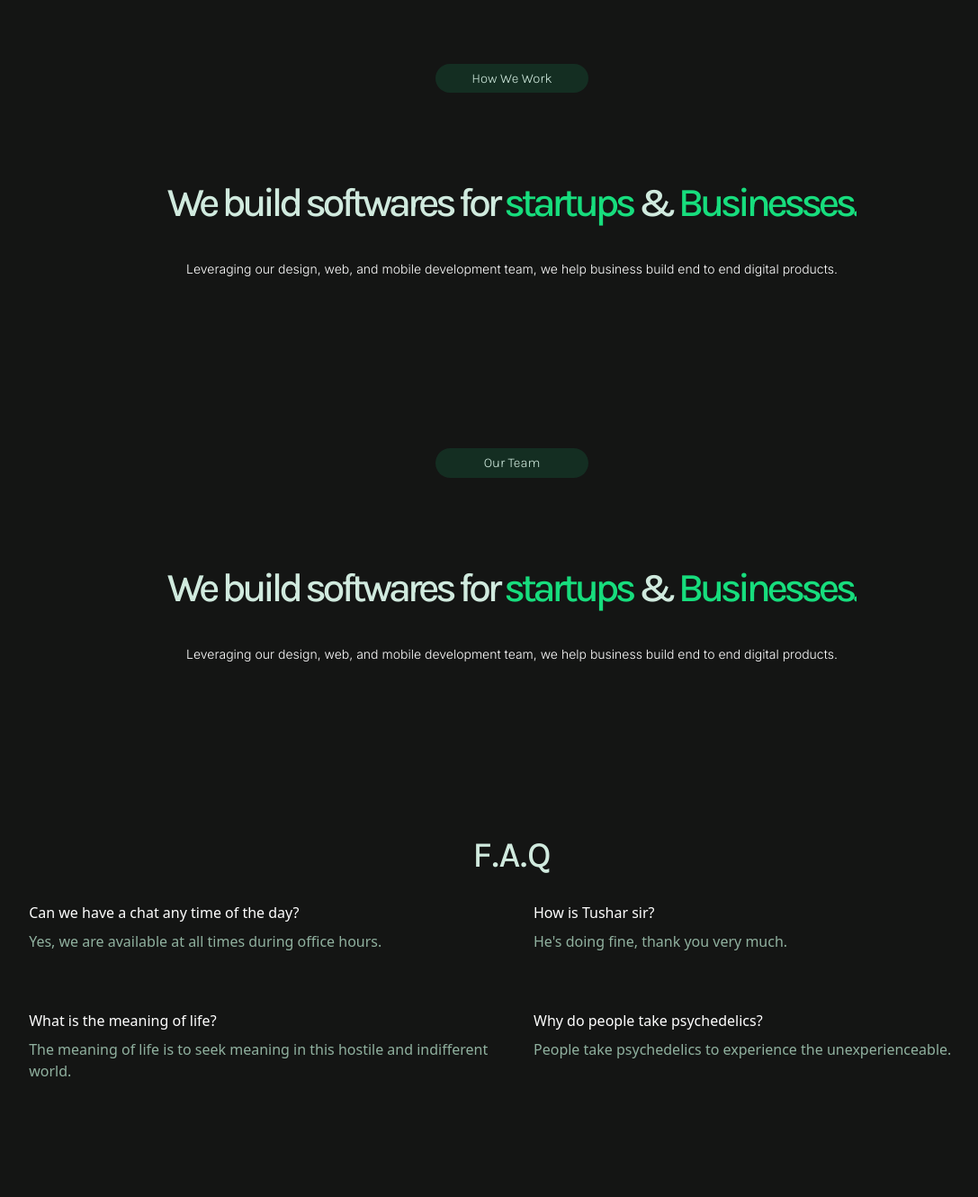
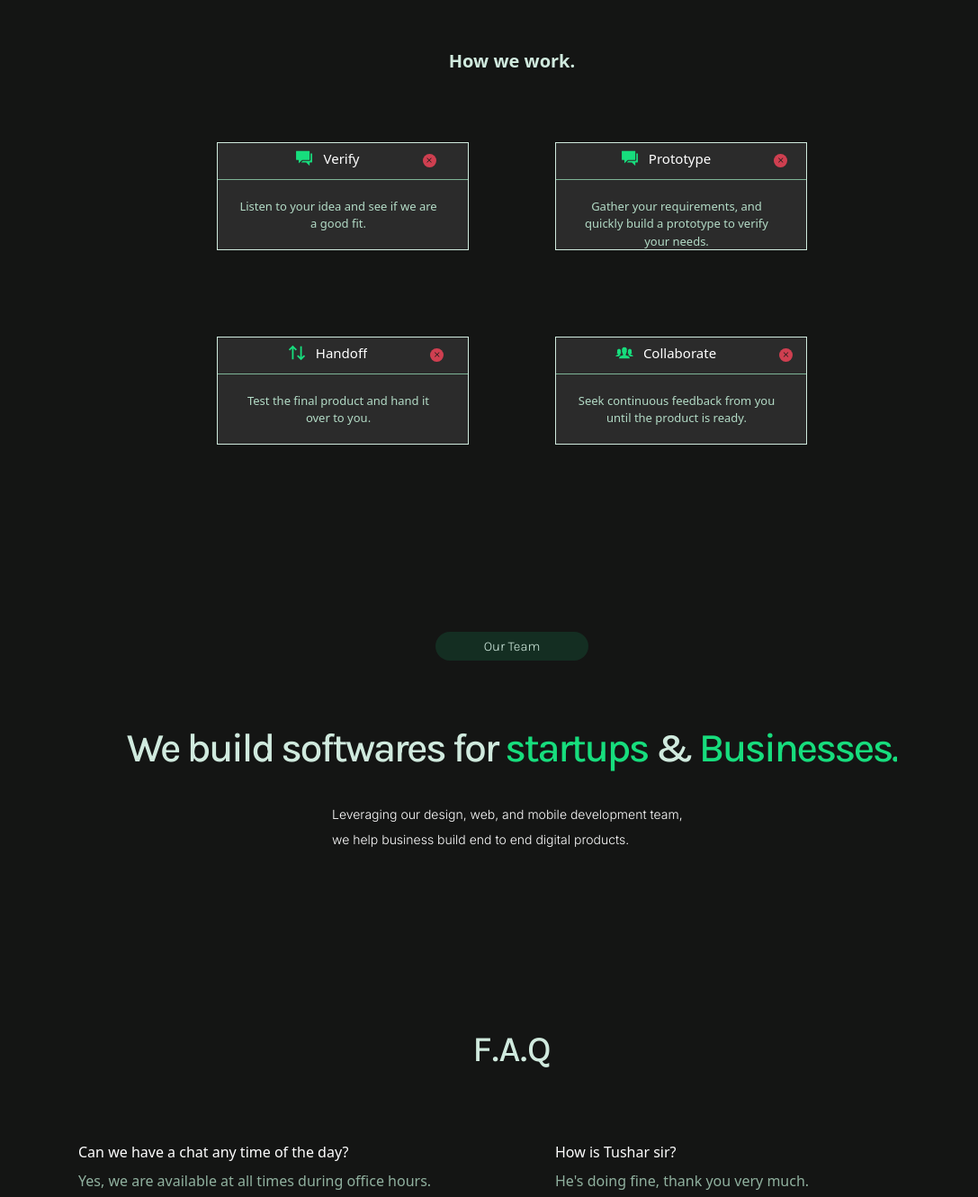
Before and after one commit to void-zenith/technobyte-homepage, a React (Create React App) app: page / in a window 1280 px wide. Shown: the part 1200-2530 px from the top of the page at 90% size, without its empty margins (71-1158 px from the left). Built offline with nearby package versions, Linux system fonts and the light colour scheme.

Commit message:
howwework added

```diff
--- a/package.json
+++ b/package.json
@@ -10,10 +10,12 @@
     "@testing-library/react": "^11.2.7",
     "@testing-library/user-event": "^12.8.3",
     "bootstrap": "^5.1.3",
+    "bootstrap-icons": "^1.7.2",
     "react": "^17.0.2",
     "react-alice-carousel": "^2.5.1",
     "react-bootstrap": "^2.0.3",
     "react-bootstrap-icons": "^1.6.1",
+    "react-curved-arrow": "^0.1.0",
     "react-dom": "^17.0.2",
     "react-elastic-carousel": "^0.11.5",
     "react-icons": "^4.3.1",
--- a/src/Components/Contact/index.jsx
+++ b/src/Components/Contact/index.jsx
@@ -7,6 +7,7 @@ import { AiFillInstagram } from 'react-icons/ai'
 import { FaLinkedinIn } from 'react-icons/fa';
 
 import "./contact.css"
+
 const Contact = () => {
     return (
         <div id='Contact' className="contact-container">
--- a/src/Components/DownArrow.jsx
+++ b/src/Components/DownArrow.jsx
@@ -41,6 +41,7 @@ const DownArrow = ({ myRef }) => {
         bottom: "45px",
         right: "75px",
         cursor: "pointer",
+        zIndex: 1000,
 
       }} onClick={() => scrollToNextSection(myRef)} />
     </Link>
--- a/src/Components/FAQ/faq.jsx
+++ b/src/Components/FAQ/faq.jsx
@@ -3,36 +3,36 @@ import { Row, Col, Container } from "react-bootstrap";
 import "../../assets/css/faq.css"
 
 const FAQ = () => {
-    const myRef = useRef();
+
     return (
-        <div ref={myRef} id="FAQ" className="mainbody-container pb-5">
-            <div className="mainbody-container__left">
-                <div className="left-container__content">
+        <div id="FAQ" className="mainbody-container">
+            <Container className="faq-content">
+                <div className="catchphrase text-center">
                     <h1 className="FAQ-heading">F.A.Q</h1>
                 </div>
-                <Container style={{ padding: 20 }}>
+                <div style={{ padding: "0px 40px" }}>
                     <Row>
-                        <Col sm className="px-4 pb-5">
+                        <Col sm className="px-5 pb-5">
                             <div className='faq_questions'>Can we have a chat any time of the day?</div>
                             <p className='faq_answer pt-2'>Yes, we are available at all times during office hours.</p>
                         </Col>
-                        <Col sm className="px-4 pb-5">
+                        <Col sm className="px-5 pb-5">
                             <div className='faq_questions'>How is Tushar sir?</div>
                             <p className='faq_answer pt-2'>He's doing fine, thank you very much.</p>
                         </Col>
                     </Row>
                     <Row>
-                        <Col sm className="px-4 pb-5">
+                        <Col sm className="px-5 pb-5">
                             <div className='faq_questions'>What is the meaning of life?</div>
                             <p className='faq_answer pt-2'>The meaning of life is to seek meaning in this hostile and indifferent world.</p>
                         </Col>
-                        <Col sm className="px-4 pb-5">
+                        <Col sm className="px-5 pb-5">
                             <div className='faq_questions'>Why do people take psychedelics?</div>
                             <p className='faq_answer pt-2'>People take psychedelics to experience the unexperienceable.</p>
                         </Col>
                     </Row>
-                </Container>
-            </div>
+                </div>
+            </Container>
 
         </div>
     )
--- /dev/null
+++ b/src/Components/HowWeWork/howwework.css
@@ -0,0 +1,142 @@
+@import url("https://fonts.googleapis.com/css2?family=Inter:wght@100;200;300;400;500;600;700;800;900&family=Karla:ital,wght@0,200;0,300;0,400;0,500;0,600;0,700;0,800;1,200;1,300;1,400;1,500;1,600;1,700;1,800&display=swap");
+
+/* .howework-container {
+    background: #1a1c19;
+    color: white;
+    font-family: "Inter";
+} */
+
+.howwework-content {
+    /* padding-bottom: 40px; */
+}
+
+.card-container {
+    height: 120px !important;
+    width: 280px !important;
+    border: 1px solid #d0eade;
+    background-color: #2B2B2B;
+    overflow: hidden;
+    font-size: 12px;
+    border-radius: 0px;
+}
+
+.card-head {
+    display: flex;
+    justify-content: center;
+    align-items: center;
+    border-bottom: 1px solid #7eb497;
+}
+
+.method {
+    display: flex;
+    padding-bottom: 5px;
+    height: 40px;
+    color: white;
+    align-items: center;
+    margin-right: 40px;
+}
+
+.icon {
+    color: #17dd7d;
+    font-size: 22px !important;
+    margin-left: 60px;
+
+}
+
+.type {
+    margin-left: 10px;
+    font-size: 15px;
+    margin-right: 30px;
+}
+
+
+.cancel {
+    border-radius: 50%;
+    background-color: #cf3f50;
+    font-size: 12px !important;
+    font-weight: 900 !important;
+    color: #1a1c19;
+    height: 15.2px;
+    width: 15px;
+    overflow: hidden;
+    margin-right: 10px;
+    display: flex;
+    justify-content: center;
+    align-items: center;
+}
+
+
+.describe {
+    margin-top: 20px !important;
+    color: #b3dbc6;
+    margin-left: 20px;
+    margin-right: 30px;
+    font-size: 13px;
+
+}
+
+@media (min-width: 360px) and (max-width: 360px) {
+
+    .card-container {
+        height: 140px !important;
+        width: 280px !important;
+        margin-left: 1px;
+    }
+}
+
+@media (max-width: 550px) {
+
+    .card-container {
+        height: 140px !important;
+        width: 280px !important;
+        margin-left: 90px;
+    }
+}
+
+@media (max-width: 412px) {
+
+    .card-container {
+        height: 140px !important;
+        width: 280px !important;
+        margin-left: 25px;
+    }
+}
+
+
+
+
+@media (max-width: 380px) and (min-width: 320px) {
+
+    .card-container {
+        height: 140px !important;
+        width: 250px !important;
+        margin-left: 22px;
+    }
+}
+
+@media (min-width: 300px) and (max-width: 320px) {
+
+    .card-container {
+        height: 140px !important;
+        width: 250px !important;
+        margin-left: 2px;
+    }
+}
+
+@media (max-width: 280px) {
+
+    .card-container {
+        height: 140px !important;
+        width: 220px !important;
+        margin-left: -7px;
+    }
+
+    .type {
+        font-size: 9.8px;
+        margin-right: 10px;
+    }
+
+    .describe {
+        font-size: 10px;
+    }
+}
--- a/src/Components/HowWeWork/index.jsx
+++ b/src/Components/HowWeWork/index.jsx
@@ -1,28 +1,112 @@
 import React, { useRef } from 'react'
+import './howwework.css';
+import { Row, Col, Container, Card } from 'react-bootstrap';
+import { IoMdChatboxes } from 'react-icons/io';
 
+import CurvedArrow from "react-curved-arrow";
+
+import { RiArrowUpDownLine } from 'react-icons/ri'
+import { IoIosPeople } from 'react-icons/io';
 
 const HowWeWork = () => {
-    const myRef = useRef();
+
     return (
-        <div ref={myRef} id="How_We_Work" className="mainbody-container">
+        <div id="How_We_Work" className="mainbody-container">
+            <div className="howwework-content">
+                <div className="catchphrase text-center">
+                    <h5 className='title'>How we work.</h5>
+                </div>
+                <div>
+                    <Row className="mb-5">
+                        <Col sm className="px-5 Verify pb-5">
+                            <div className="card-container">
+                                <div className="card-head">
+                                    <div className="method">
+                                        <IoMdChatboxes className="icon" />
+                                        <div className="type">Verify</div>
 
-            <div className="mainbody-container__left">
-                <div className="left-container__content">
-                    <div className="technobyte">How We Work</div>
-                    <div className="catchphrase">
-                        <h1>
-                            We build softwares for{" "}
-                            <span className="catchphrase-for">startups</span> &{" "}
-                            <span className="catchphrase-for">Businesses.</span>
-                        </h1>
-                    </div>
-                    <div className="messaage">
-                        Leveraging our design, web, and mobile development team, we help
-                        business build end to end digital products.
-                    </div>
+                                    </div>
+                                    <div className='cancel'>
+                                        <i class="bi bi-x"></i>
+                                    </div>
+                                </div>
 
+                                <div className="describe text-center">
+                                    Listen to your idea and see if we are a good fit.
+                                </div>
+                            </div>
+                        </Col>
+                        {/* <CurvedArrow /> */}
+                        {/* <picture>
+                            <source media="(min-width: 900px)" srcset="BigImage.png" />
+                            <source media="(min-width: 480px)" srcset="MediumImage.png" />
+                            <img src="OtherImage.png" alt="IfItDoesntMatchAnyMedia" />
+                        </picture> */}
+                        {/*
+                        <Col>
+                            <img src="https://img.icons8.com/windows/32/000000/right3.png" style={{ color: "white", marginLeft: "200" }} height="20" width="100" />
+
+                        </Col> */}
+
+                        <Col sm className="px-5 Prototype pb-5">
+                            <div className="card-container">
+                                <div className="card-head">
+                                    <div className="method">
+                                        <IoMdChatboxes className="icon" />
+                                        <div className="type">Prototype</div>
+
+                                    </div>
+                                    <div className='cancel'>
+                                        <i class="bi bi-x"></i>
+                                    </div>
+                                </div>
+
+                                <div className="describe text-center">
+                                    Gather your requirements, and quickly build a
+                                    prototype to verify your needs.
+                                </div>
+                            </div>
+                        </Col>
+                    </Row>
+                    <Row>
+                        <Col sm className="px-5 pb-5">
+                            <div className="card-container">
+                                <div className="card-head">
+                                    <div className="method">
+                                        <RiArrowUpDownLine className="icon" />
+                                        <div className="type">Handoff</div>
+
+                                    </div>
+                                    <div className='cancel'>
+                                        <i class="bi bi-x"></i>
+                                    </div>
+                                </div>
+                                <div className="describe text-center">
+                                    Test the final product and hand it over to you.
+                                </div>
+                            </div>
+                        </Col>
+                        <Col sm className="px-5 pb-5">
+                            <div className="card-container">
+                                <div className="card-head">
+                                    <div className="method">
+                                        <IoIosPeople className="icon" />
+                                        <div className="type">Collaborate</div>
+                                    </div>
+
+                                    <div className='cancel'>
+                                        <i class="bi bi-x"></i>
+                                    </div>
+                                </div>
+
+                                <div className="describe text-center">
+                                    Seek continuous feedback from you until
+                                    the product is ready.
+                                </div>
+                            </div>
+                        </Col>
+                    </Row>
                 </div>
-
             </div>
 
         </div>
--- a/src/Components/Mainbody/Mainbody.jsx
+++ b/src/Components/Mainbody/Mainbody.jsx
@@ -2,7 +2,6 @@ import React, { useRef } from "react";
 import { ArrowRight } from 'react-bootstrap-icons';
 import DownArrow from "../DownArrow";
 import { Link } from "react-scroll";
-
 import { Row, Col, } from "react-bootstrap";
 
 
@@ -30,7 +29,7 @@ const Mainbody = () => {
                 </div>
                 <div className="messaage">
                   <p className="text-responsive text-center">
-                    Leveraging our design, web, and mobile development team,<br /> we help
+                    Leveraging our design, web, and mobile development team, we help
                     businesses build end to end digital products.
                   </p>
                 </div>
--- a/src/Components/Services/services.css
+++ b/src/Components/Services/services.css
@@ -24,7 +24,7 @@
 
 .title {
     overflow: hidden;
-    color: #8eb6a1 !important;
+    color: #d0eade !important;
     font-weight: 600;
 }
 
@@ -45,8 +45,9 @@
 }
 
 .rec-arrow {
-    background: white !important;
+    /* background: white !important; */
     color: #7eb497 !important;
+    background: none !important;
     transition: all 0.5s ease;
 }
 
@@ -64,14 +65,15 @@
     .card {
         margin-left: 20px !important;
     }
+
 }
 
 @media (min-width: 350px) and (max-width: 440px) {
 
     .card {
-        height: 200px !important;
-        width: 180px !important;
-        margin-left: 10px;
+        height: 230px !important;
+        width: 200px !important;
+        margin-left: 15px;
         background: #2B2B2B;
         margin-right: 20px;
     }
@@ -83,13 +85,24 @@
     .bio {
         padding-left: 7px;
     }
+
+    .bio {
+        flex-direction: column;
+    }
+
+    .user-img {
+        height: 60px;
+        width: 60px;
+        margin-left: 10px;
+    }
+
 }
 
 
 @media (min-width: 300px) and (max-width: 320px) {
 
     .card {
-        height: 200px !important;
+        height: 250px !important;
         width: 180px !important;
         margin-left: 2px;
         background: #2B2B2B;
@@ -102,6 +115,18 @@
     .bio {
         padding-left: 7px;
     }
+
+    .bio {
+        flex-direction: column;
+    }
+
+    .user-img {
+        height: 60px;
+        width: 60px;
+        margin-left: 10px;
+    }
+
+
 }
 
 
@@ -162,11 +187,11 @@
 }
 
 .position {
-    color: #7eb497;
+    color: #adc0b6;
 }
 
 .description {
-    color: #7eb497;
+    color: #adc0b6;
     margin-top: 20px;
     margin-left: 20px;
     margin-right: 30px;
--- a/src/assets/scss/_mainbody.scss
+++ b/src/assets/scss/_mainbody.scss
@@ -23,7 +23,7 @@
         padding: 5px;
         border-radius: 40px;
         width: 170px;
-        margin-bottom: 25px;
+        // margin-bottom: 25px;
         background-color: $technobyte-bg-color;
         @include set-text-style(15px,
           Regular,
@@ -35,7 +35,7 @@
       .catchphrase {
         line-height: 1;
         margin-bottom: 25px;
-        letter-spacing: -4.5px;
+        letter-spacing: -2.5px;
         text-align: center;
 
         h1 {
@@ -44,6 +44,16 @@
             $primary-font-family,
             500,
             $technobyte-text-color);
+
+          @media (max-width: 412px) {
+            font-size: 30px !important;
+            letter-spacing: 1.4px;
+          }
+
+          @media (max-width: 280px) {
+            font-size: 26px !important;
+            width: 250px;
+          }
         }
 
         &-for {
@@ -52,6 +62,16 @@
             $primary-font-family,
             500,
             $primary-color);
+
+          @media (max-width: 412px) {
+            font-size: 30px !important;
+            letter-spacing: 1.4px;
+          }
+
+          @media (max-width: 280px) {
+            font-size: 26px !important;
+            width: 250px;
+          }
         }
       }
 
@@ -59,12 +79,26 @@
         margin-bottom: 25px;
         line-height: 2;
         color: #fff !important;
-
+        padding-inline-end: 0px 460px !important;
+        width: 400px;
         @include set-text-style(14px,
           Regular,
           $secondary-font-family,
           300,
           $text-color);
+
+        @media (max-width: 412px) {
+          font-size: 12px !important;
+          letter-spacing: 1.5px;
+        }
+
+        @media (max-width: 380px) {
+          width: 300px;
+        }
+
+        @media (max-width: 280px) {
+          width: 280px;
+        }
       }
 
       .letsworktogether {
--- a/src/index.js
+++ b/src/index.js
@@ -1,7 +1,7 @@
 import React from "react";
 import ReactDOM from "react-dom";
 import App from "./App";
-
+import 'bootstrap-icons/font/bootstrap-icons.css';
 ReactDOM.render(
   <React.StrictMode>
     <App />
```
Also changed, not shown: src/Components/Contact/contact.css (+14 -0 lines), 1 other file (tests, documents, lock files or other folders).
